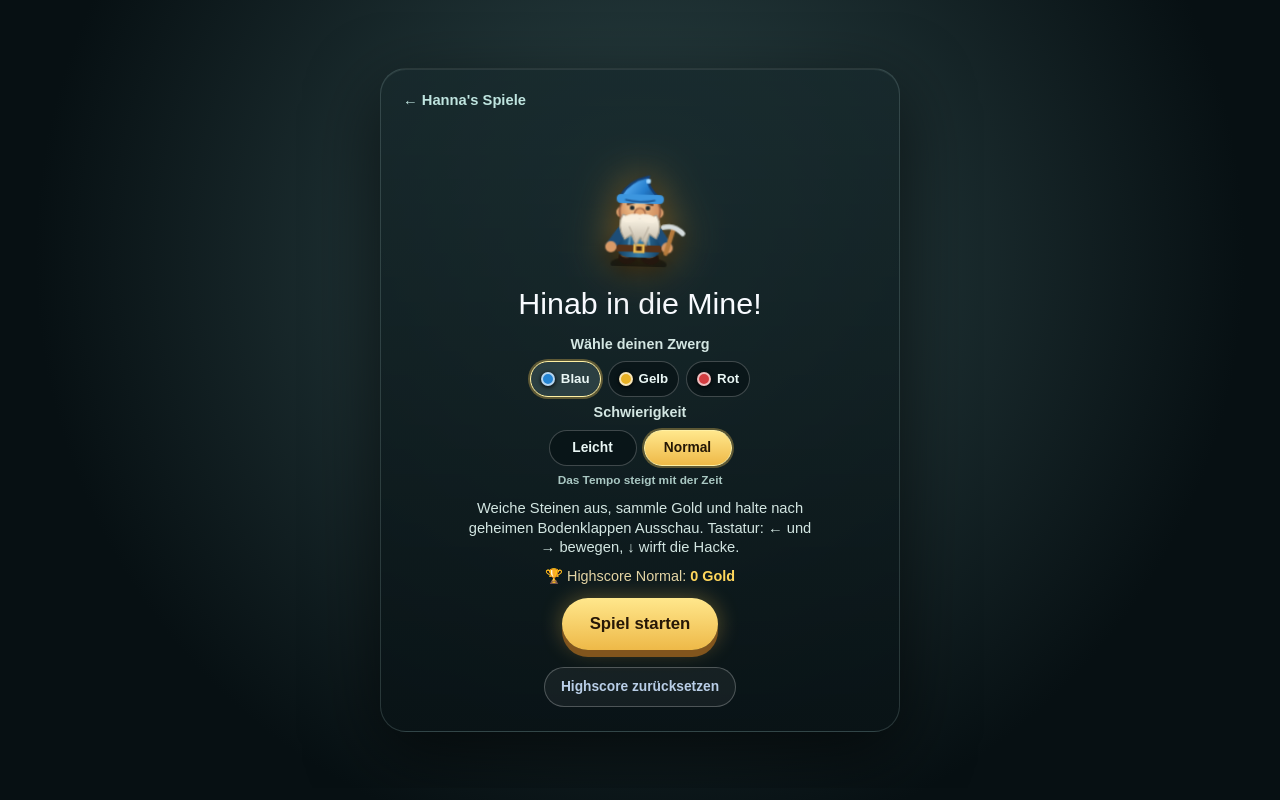
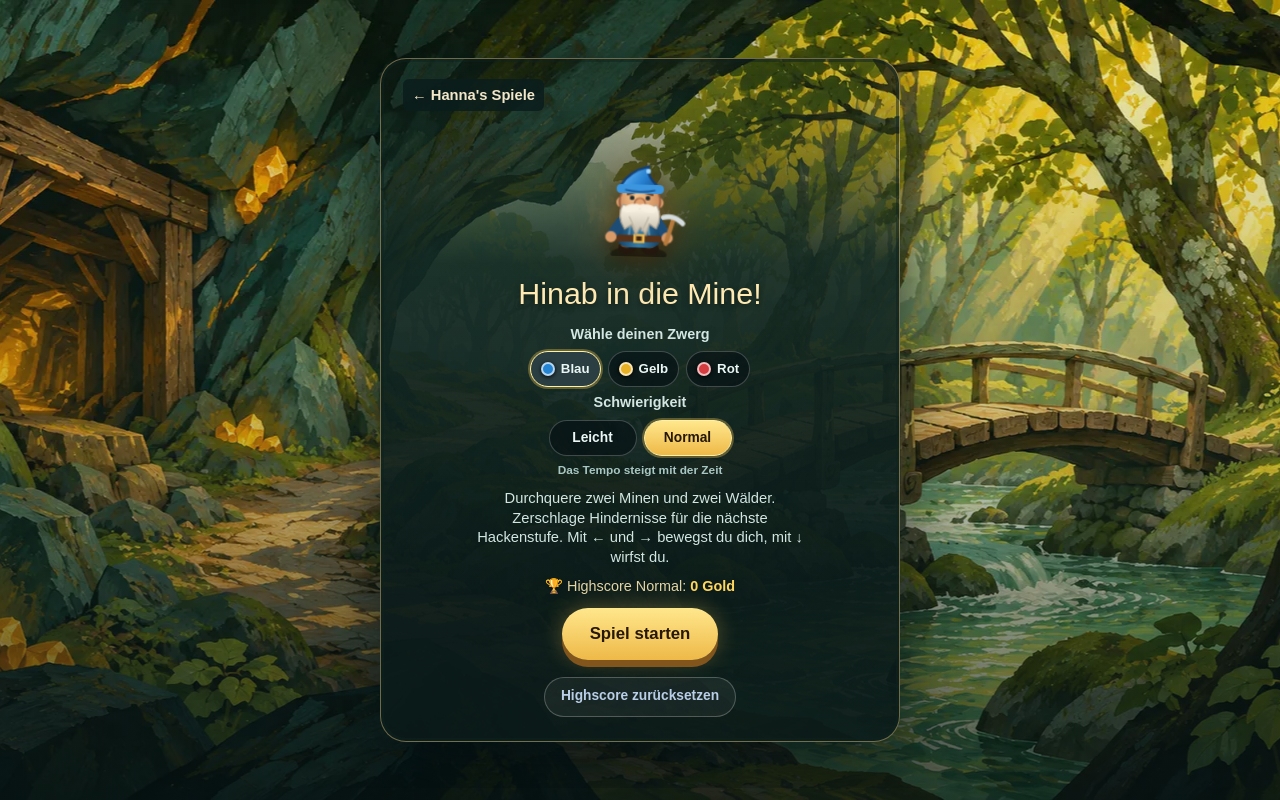
Before and after one commit to hanshaller1/spielesammlung, a Next.js app: page /zwerge in a window 1280 px wide. Built offline with nearby package versions, Linux system fonts and the light colour scheme.

Commit message:
Zwergengold: Abenteuerpanorama und bewegte Lichtdetails gestalten

```diff
--- a/app/zwerge/page.tsx
+++ b/app/zwerge/page.tsx
@@ -1,6 +1,6 @@
 "use client";
 
-import { useCallback, useEffect, useRef, useState } from "react";
+import { useCallback, useEffect, useRef, useState, type CSSProperties } from "react";
 import { sitePath } from "../site-paths";
 import { ACTIVE_LEVEL_SET, LEVEL_TEMPLATES, createLevelSet, nextWorld, type LevelSet } from "./level-templates";
 import { DwarfViewport, DwarfViewportPanel } from "./viewport";
@@ -717,6 +717,18 @@ function drawDwarf(context: CanvasRenderingContext2D, x: number, y: number, now:
   context.restore();
 }
 
+function drawBursts(context: CanvasRenderingContext2D, particles: Particle[]) {
+  context.save();
+  context.lineCap = "round";
+  for (const p of particles) {
+    context.globalAlpha = Math.min(1, Math.max(0, p.life * 1.4));
+    context.strokeStyle = p.color;
+    context.lineWidth = Math.max(1, p.size * Math.min(1, p.life * 2));
+    context.beginPath(); context.moveTo(p.x - p.vx * .022, p.y - p.vy * .022); context.lineTo(p.x, p.y); context.stroke();
+  }
+  context.restore();
+}
+
 function drawLoosePickaxe(context: CanvasRenderingContext2D, x: number, y: number, rotation: number, level: number, hostile = false) {
   const hue = (level * 67 + 18) % 360;
   const metal = hostile ? "#ff6455" : level === 1 ? "#e6edef" : `hsl(${hue} 88% 68%)`;
@@ -799,7 +811,6 @@ function drawBossArena(
   context.clearRect(0, 0, WIDTH, HEIGHT);
   const shake = now < impactUntil ? Math.sin(now * .1) * 5 : 0;
   context.save(); context.translate(shake, shake / 2);
-  const bossTheme = BOSS_LEVEL.theme;
   if (BOSS_LEVEL.world >= 3) drawForestArena(context, BOSS_LEVEL.world, now);
   else drawMineArena(context);
 
@@ -822,7 +833,7 @@ function drawBossArena(
     else if (attack.kind === "axe") drawLoosePickaxe(context, attack.x, attack.y, attack.rotation, 4, true);
     else { context.save(); context.translate(attack.x, attack.y); context.rotate(attack.rotation); context.fillStyle = "#4d5557"; context.strokeStyle = "#14191a"; context.lineWidth = 3; context.beginPath(); context.moveTo(-17, -10); context.lineTo(-5, -20); context.lineTo(15, -14); context.lineTo(20, 5); context.lineTo(7, 19); context.lineTo(-15, 15); context.lineTo(-21, 0); context.closePath(); context.fill(); context.stroke(); context.restore(); }
   });
-  particles.forEach((particle) => { context.globalAlpha = Math.max(0, particle.life); context.fillStyle = particle.color; context.fillRect(particle.x - particle.size / 2, particle.y - particle.size / 2, particle.size, particle.size); }); context.globalAlpha = 1;
+  drawBursts(context, particles); context.globalAlpha = 1;
   feedback.forEach((item) => { context.globalAlpha = Math.min(1, item.life * 2); context.fillStyle = item.color; context.font = "900 20px Arial"; context.shadowColor = "#000"; context.shadowBlur = 5; context.fillText(item.text, item.x, item.y); }); context.globalAlpha = 1; context.shadowBlur = 0;
   if (bossPhase === "victory") {
     context.shadowColor = "#ffd83d"; context.shadowBlur = 28; context.fillStyle = "#ffd83d"; context.beginPath(); context.moveTo(145, 300); context.lineTo(174, 322); context.lineTo(200, 282); context.lineTo(226, 322); context.lineTo(255, 300); context.lineTo(243, 358); context.lineTo(157, 358); context.closePath(); context.fill(); context.shadowBlur = 0;
@@ -954,6 +965,19 @@ function drawMineGround(context: CanvasRenderingContext2D, segments: TunnelSegme
         context.fillStyle = "#77858a38";
         context.beginPath(); context.moveTo(x - radius * .35, segment.y - radius); context.lineTo(x + radius * .75, segment.y - radius * .55); context.lineTo(x + radius * .12, segment.y); context.lineTo(x - radius * .52, segment.y + radius * .12); context.closePath(); context.fill();
       });
+      if (detail > .72) {
+        const side = detail > .86 ? 1 : -1;
+        const x = side > 0 ? right + 13 : left - 13;
+        context.save(); context.translate(x, segment.y); context.scale(side, 1);
+        context.fillStyle = levelTheme.accent + "b0";
+        context.beginPath(); context.moveTo(0, 6); context.lineTo(3, -12); context.lineTo(8, -6);
+        context.lineTo(14, -11); context.lineTo(10, 3); context.closePath(); context.fill();
+        context.strokeStyle = "#fff8dfad"; context.lineWidth = 1.3;
+        context.beginPath(); context.moveTo(3, -11); context.lineTo(3, 3); context.lineTo(12, -8); context.stroke();
+        context.globalAlpha = .4 + .35 * Math.sin(now / 480 + detail * 47);
+        context.fillStyle = "#fffce4"; context.fillRect(1, -12, 5, 1); context.fillRect(3, -14, 1, 5);
+        context.restore();
+      }
       for (let grain = 0; grain < 2; grain += 1) {
         const grainSeed = (detail * (grain + 3) * 9.17 + openingIndex * .31) % 1;
         const x = grain % 2 === 0 ? left - 20 - grainSeed * 24 : right + 20 + grainSeed * 24;
@@ -980,14 +1004,15 @@ function drawMineGround(context: CanvasRenderingContext2D, segments: TunnelSegme
         const { left, right } = openingEdges(opening);
         [left - 8, right + 8].forEach((x, index) => {
           const side = index === 0 ? -1 : 1;
-          const glow = context.createRadialGradient(x, segment.y - 7, 2, x, segment.y - 7, 54);
+          const flicker = Math.sin(now / 145 + x) * 2 + Math.sin(now / 86 + segment.detailSeed * 13);
+          const glow = context.createRadialGradient(x, segment.y - 7, 2, x, segment.y - 7, 52 + flicker);
           glow.addColorStop(0, `${NORMAL_LEVEL.lighting.torchColor}66`); glow.addColorStop(1, `${NORMAL_LEVEL.lighting.torchColor}00`);
           context.fillStyle = glow; context.beginPath(); context.arc(x, segment.y - 7, 54, 0, Math.PI * 2); context.fill();
           context.strokeStyle = "#5d351e"; context.lineWidth = 5; context.lineCap = "round";
           context.beginPath(); context.moveTo(x, segment.y + 14); context.lineTo(x - side * 3, segment.y - 3); context.stroke();
           context.fillStyle = "#6f4324"; context.fillRect(x - 6, segment.y - 8, 12, 7);
           context.shadowColor = NORMAL_LEVEL.lighting.torchColor; context.shadowBlur = 12;
-          context.fillStyle = NORMAL_LEVEL.lighting.torchColor; context.beginPath(); context.moveTo(x, segment.y - 28); context.quadraticCurveTo(x - 9, segment.y - 16, x, segment.y - 7); context.quadraticCurveTo(x + 9, segment.y - 16, x, segment.y - 28); context.fill();
+          context.fillStyle = NORMAL_LEVEL.lighting.torchColor; context.beginPath(); context.moveTo(x + flicker, segment.y - 28 - flicker); context.quadraticCurveTo(x - 9, segment.y - 16, x, segment.y - 7); context.quadraticCurveTo(x + 9, segment.y - 16, x + flicker, segment.y - 28 - flicker); context.fill();
           context.fillStyle = "#fff3a6"; context.beginPath(); context.moveTo(x, segment.y - 23); context.quadraticCurveTo(x - 4, segment.y - 16, x, segment.y - 11); context.quadraticCurveTo(x + 4, segment.y - 16, x, segment.y - 23); context.fill(); context.shadowBlur = 0;
         });
       }
@@ -1205,7 +1230,7 @@ function drawTunnel(
     hatches.forEach((hatch) => { context.strokeRect(hatch.x - hatch.width / 2, hatch.y - hatch.height / 2, hatch.width, hatch.height); });
     context.restore();
   }
-  particles.forEach((particle) => { context.globalAlpha = Math.max(0, particle.life); context.fillStyle = particle.color; context.fillRect(particle.x - particle.size / 2, particle.y - particle.size / 2, particle.size, particle.size); });
+  drawBursts(context, particles);
   context.globalAlpha = 1;
   feedback.forEach((item) => { context.globalAlpha = Math.min(1, item.life * 2); context.fillStyle = item.color; context.font = "900 20px Arial"; context.textAlign = "center"; context.shadowColor = "#000"; context.shadowBlur = 5; context.fillText(item.text, item.x, item.y); });
   context.globalAlpha = 1; context.shadowBlur = 0;
@@ -2323,7 +2348,7 @@ export default function DwarfsGame() {
 
   return (
     <DwarfViewport>
-      <section className="game-card dwarf-game-card" aria-labelledby="dwarf-title">
+      <section className="game-card dwarf-game-card" aria-labelledby="dwarf-title" style={{ "--adventure-art": `url("${sitePath("/zwergengold/abenteuer.webp")}")` } as CSSProperties}>
         <div className="dwarf-topbar">
           <a className="back-link" href={sitePath("/")}>← Hanna&apos;s Spiele</a>
           <div className="dwarf-top-actions">
@@ -2429,7 +2454,7 @@ export default function DwarfsGame() {
               </div>
               <small>{difficulty === "easy" ? "Weniger Hindernisse · gleiches Tempo" : "Das Tempo steigt mit der Zeit"}</small>
             </div>
-            <p>Weiche Steinen aus, sammle Gold und halte nach geheimen Bodenklappen Ausschau. Tastatur: ← und → bewegen, ↓ wirft die Hacke.</p>
+            <p>Durchquere zwei Minen und zwei Wälder. Zerschlage Hindernisse für die nächste Hackenstufe. Mit ← und → bewegst du dich, mit ↓ wirfst du.</p>
             <div className="dwarf-record">🏆 Highscore {difficulty === "easy" ? "Leicht" : "Normal"}: <b>{highscores[difficulty]} Gold</b></div>
             <div className="start-actions">
               <button className="start-button mine-start-button" onClick={start}>{hasPlayed ? "Nochmal spielen" : "Spiel starten"}</button>
--- a/app/zwerge/viewport.css
+++ b/app/zwerge/viewport.css
@@ -117,3 +117,17 @@ body.dwarf-viewport-active { height:100%; overflow:hidden; overscroll-behavior:n
   .dwarf-game-shell .developer-master-option { margin: 3px 10px; padding: 5px; }
   .dwarf-game-shell .developer-dialog-actions { padding: 4px 10px; }
 }
+
+.dwarf-game-shell .dwarf-start-panel {
+  background: linear-gradient(180deg, #07181512, #10252138 55%, #061315b8), var(--adventure-art) 57% center / cover no-repeat, #17332c;
+}
+.dwarf-game-shell .dwarf-start-content {
+  border-color: #d1b47a82;
+  background: linear-gradient(180deg, #091c1c25, #102622e8 30%, #0a1a19f5 78%), var(--adventure-art) 57% center / cover no-repeat, #102421;
+  box-shadow: 0 22px 70px #030e10ba, inset 0 0 0 3px #0e221e80;
+}
+.dwarf-game-shell .dwarf-start-back {
+  padding: 5px 9px; border-radius: 6px; background: #0b1d1cde; color: #f3e7ca;
+}
+.dwarf-game-shell .dwarf-start-panel h2 { color: #ffeab3; text-shadow: 0 2px 5px #142018; }
+.dwarf-game-shell .dwarf-board { border-color: #46514b; box-shadow: 0 0 0 2px #192823, 0 0 0 5px #957843, 0 12px 36px #071412aa; }
```
Also changed, not shown: public/zwergengold/abenteuer.webp (added).
